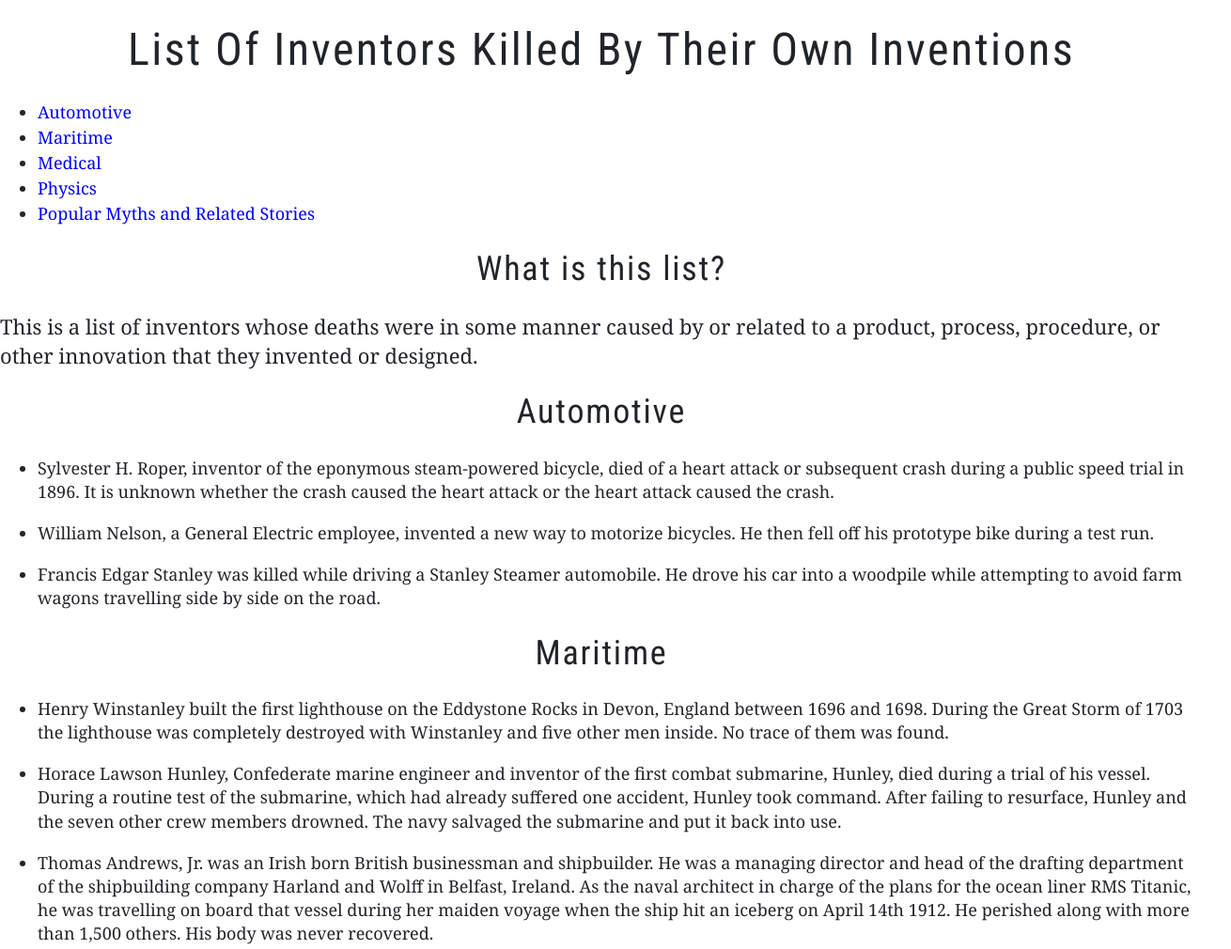
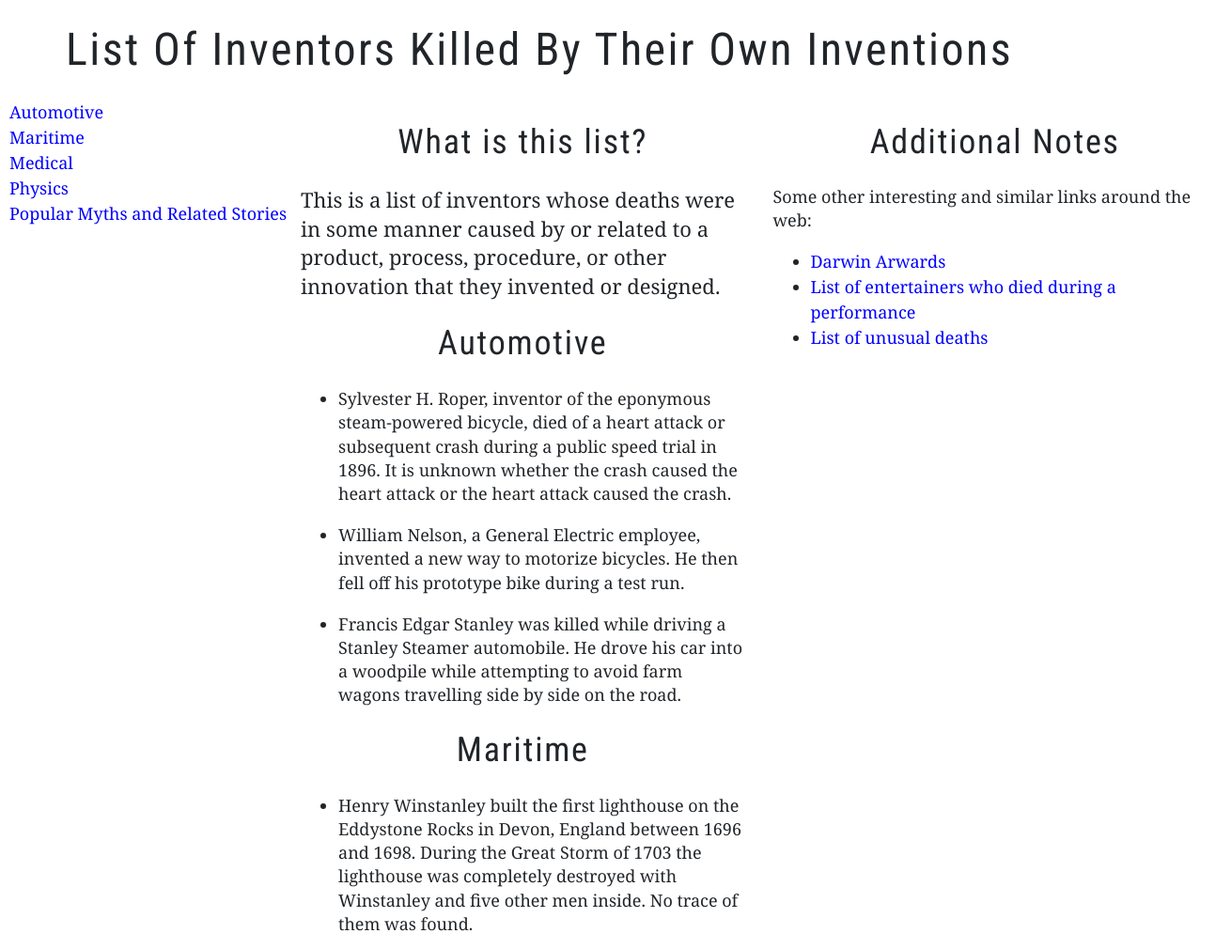
Before and after one commit to samian96/COMP001Bweek6assignment, a plain HTML site: page index.html in a window 1280 px wide. Shown: the top 1010 px of the page at 94% size, 1310 px wide, since content can reach past the window. Drawn offline with nearby package versions, Linux system fonts and the light colour scheme.

Commit message:
added class to div / main / aside

```diff
--- a/index.html
+++ b/index.html
@@ -12,15 +12,15 @@
 </head>
 
 <body>
-	<div id="header-container">
-		<div>
+	<div id="header-container" class="container text-center">
+		<div class="row">
 			<header>
 				<h1>List Of Inventors Killed By Their Own Inventions</h1>
 			</header>
 		</div>
 	</div>
-	<div id="main-container">
-		<div>
+	<div id="main-container" class="row align-items-start">
+		<div class="row">
 			<nav>
 				<ul>
 					<li><a href="#automotive">Automotive</a></li>
@@ -30,7 +30,7 @@
 					<li><a href="#myths">Popular Myths and Related Stories</a></li>
 				</ul>
 			</nav>
-			<main>
+			<main  class="col">
 				<section id="intro">
 					<h2>What is this list?</h2>
 					<p>This is a list of inventors whose deaths were in some manner caused by or related to a product,
@@ -158,7 +158,7 @@
 					</ul>
 				</section>
 			</main>
-			<aside>
+			<aside class="col">
 				<h2>Additional Notes</h2>
 				<p>Some other interesting and similar links around the web:</p>
 				<ul>
```
